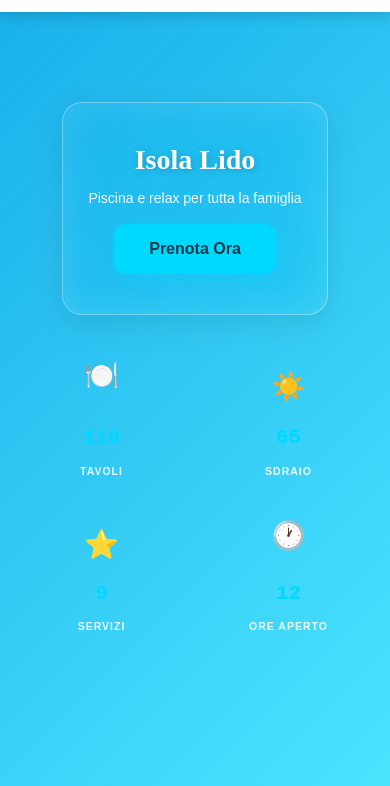
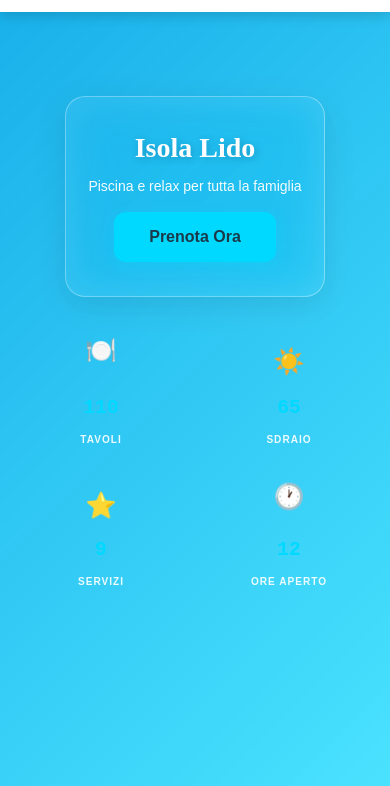
Before and after one commit to Dwebcoding/Lido-Island, a website: page index.html in a window 390 px wide. Shown: the part 58-844 px from the top of the page. Drawn offline with Linux system fonts and the light colour scheme.

Commit message:
Layout: responsive breakpoints 1200-640

```diff
--- a/css/style.css
+++ b/css/style.css
@@ -826,6 +826,136 @@
 
 /* ============ RESPONSIVE DESIGN ============ */
 
+/* Desktop medium (<=1200px) */
+@media (max-width: 1200px) {
+    .glassmorphism-hero {
+        height: clamp(600px, 70vh, 720px);
+        padding-top: 100px;
+    }
+
+    .hero-content-card {
+        padding: 56px 44px;
+        max-width: 560px;
+        margin-bottom: 32px;
+    }
+
+    .hero-title {
+        font-size: 3.4rem;
+    }
+
+    .hero-subtitle {
+        font-size: 1.15rem;
+    }
+
+    .counter-stats-glass {
+        gap: 18px;
+        padding: 0 28px 28px;
+        max-width: 100%;
+    }
+
+    .stat-icon {
+        font-size: 2.6rem;
+    }
+
+    .stat-number {
+        font-size: 2rem;
+    }
+
+    .stat-label {
+        font-size: 0.8rem;
+    }
+}
+
+/* Laptop / Tablet-landscape (<=1024px) */
+@media (max-width: 1024px) {
+    .glassmorphism-hero {
+        height: clamp(620px, 78vh, 760px);
+        padding-top: 96px;
+    }
+
+    .hero-content-card {
+        padding: 52px 40px;
+        max-width: 520px;
+        margin-bottom: 30px;
+    }
+
+    .hero-title {
+        font-size: 3rem;
+    }
+
+    .hero-subtitle {
+        font-size: 1.1rem;
+    }
+
+    .counter-stats-glass {
+        grid-template-columns: repeat(3, 1fr);
+        gap: 16px;
+        padding: 0 22px 26px;
+        max-width: 960px;
+    }
+
+    .stat-card {
+        padding: 14px 12px;
+    }
+
+    .stat-icon {
+        font-size: 2.4rem;
+    }
+
+    .stat-number {
+        font-size: 1.9rem;
+    }
+
+    .stat-label {
+        font-size: 0.78rem;
+    }
+}
+
+/* Narrow laptop / large tablet (<=900px) */
+@media (max-width: 900px) {
+    .glassmorphism-hero {
+        height: clamp(640px, 84vh, 820px);
+        padding-top: 92px;
+    }
+
+    .hero-content-card {
+        padding: 48px 34px;
+        max-width: 500px;
+        margin-bottom: 28px;
+    }
+
+    .hero-title {
+        font-size: 2.6rem;
+    }
+
+    .hero-subtitle {
+        font-size: 1.05rem;
+    }
+
+    .counter-stats-glass {
+        grid-template-columns: repeat(3, 1fr);
+        gap: 14px;
+        padding: 0 18px 24px;
+        max-width: 880px;
+    }
+
+    .stat-card {
+        padding: 12px 10px;
+    }
+
+    .stat-icon {
+        font-size: 2.2rem;
+    }
+
+    .stat-number {
+        font-size: 1.8rem;
+    }
+
+    .stat-label {
+        font-size: 0.76rem;
+    }
+}
+
 /* Tablet (768px e inferiori) */
 @media (max-width: 768px) {
     .glassmorphism-hero {
@@ -945,6 +1075,50 @@
     .secondary-button {
         width: 100%;
         text-align: center;
+    }
+}
+
+/* Phablet (<=640px) */
+@media (max-width: 640px) {
+    .glassmorphism-hero {
+        height: clamp(720px, 98vh, 880px);
+        padding-top: 84px;
+    }
+
+    .hero-content-card {
+        padding: 34px 22px;
+        max-width: 94%;
+        margin-bottom: 26px;
+    }
+
+    .hero-title {
+        font-size: 2rem;
+    }
+
+    .hero-subtitle {
+        font-size: 0.95rem;
+    }
+
+    .counter-stats-glass {
+        grid-template-columns: repeat(2, 1fr);
+        gap: 14px;
+        padding: 0 14px 22px;
+    }
+
+    .stat-card {
+        padding: 12px 9px;
+    }
+
+    .stat-icon {
+        font-size: 1.8rem;
+    }
+
+    .stat-number {
+        font-size: 1.4rem;
+    }
+
+    .stat-label {
+        font-size: 0.72rem;
     }
 }
 
```
